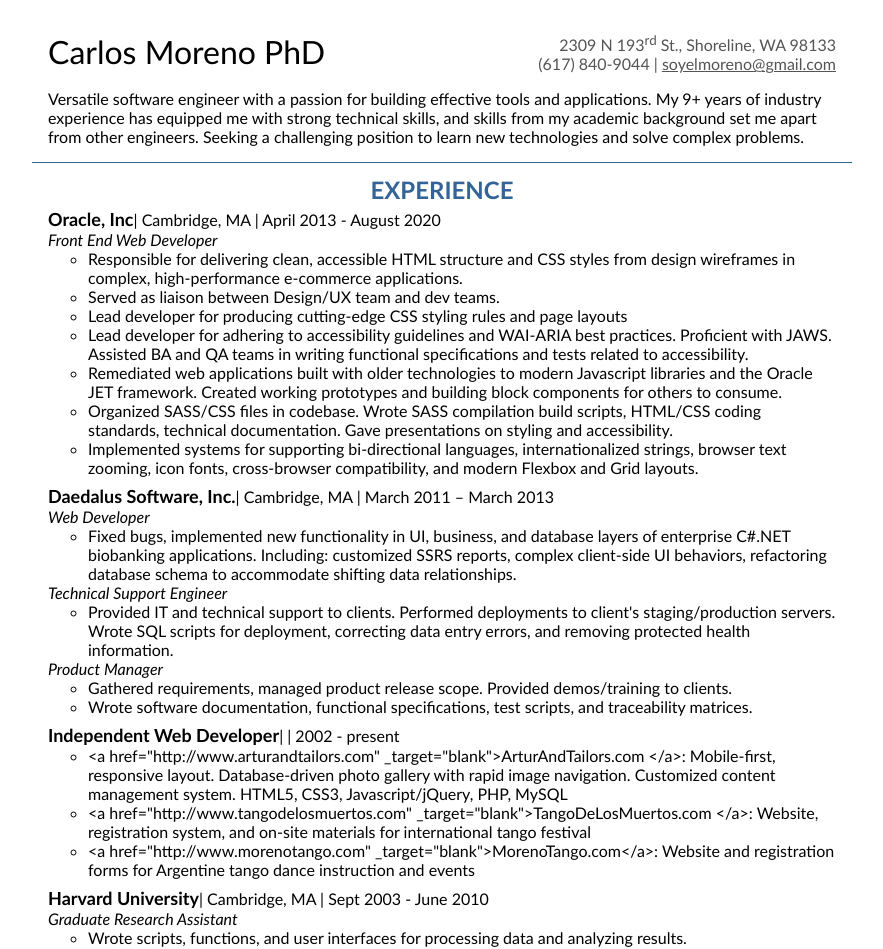
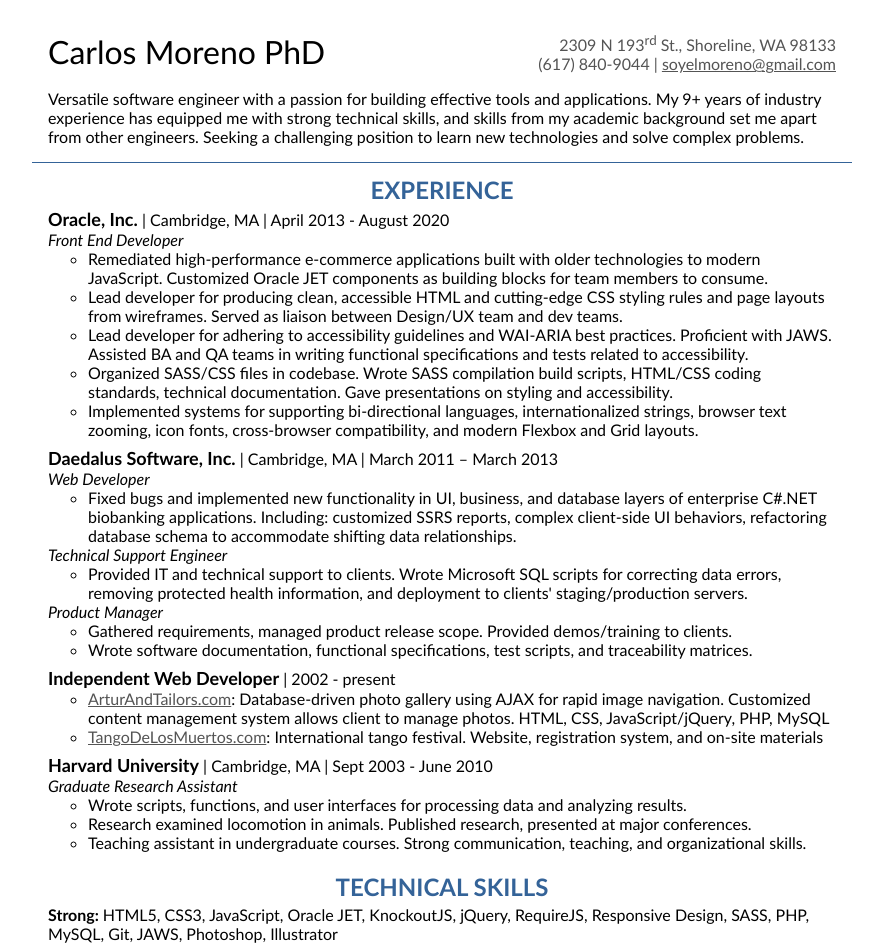
Before and after one commit to soyelmoreno/my-resume, a React (Vite) app: page / in a window 1280 px wide. Shown: the top 949 px of the page, without its empty margins (198-1081 px from the left). Built offline with nearby package versions, Linux system fonts and the light colour scheme.

Commit message:
- Fix extra pipe after job title with no city. - Add component SkillList to list skills - Increase font-size by 1 pixel for print version - Clean up job tasks

```diff
--- a/src/App.js
+++ b/src/App.js
@@ -24,7 +24,7 @@
       <h3>
         <span className="company">{job.company}</span>
         <span className="city-dates">
-          | {job.city} | {job.dates}
+          {job.city ? ' |' : ''} {job.city} | {job.dates}
         </span>
       </h3>
 
@@ -33,6 +33,23 @@
     </li>
   ));
   return <ul className="jobs">{jobItems}</ul>;
+}
+
+function SkillList(props) {
+  const strongItems = props.skills.strong.join(', ');
+  const familiarItems = props.skills.familiar.join(', ');
+  return (
+    <ul className="jobs">
+      <React.Fragment>
+        <li className="job">
+          <strong>Strong: </strong> {strongItems}
+        </li>
+        <li className="job">
+          <strong>Familiar:</strong> {familiarItems}
+        </li>
+      </React.Fragment>
+    </ul>
+  );
 }
 
 function RoleList(props) {
@@ -50,7 +67,23 @@
 
 function TaskList(props) {
   const tasks = props.tasks;
-  const taskItems = tasks.map((task) => <li key={task}>{task}</li>);
+  const taskItems = tasks.map((task) => {
+    if (typeof task === 'string') {
+      return <li key={task}>{task}</li>;
+    } else {
+      // `task` is an object
+      if (task.enabled) {
+        return (
+          <li key={task.itemtext}>
+            <a href={task.linkurl} target="_blank" rel="noopener noreferrer">
+              {task.linktext}
+            </a>
+            {task.itemtext}
+          </li>
+        );
+      }
+    }
+  });
   return <ul className="tasks">{taskItems}</ul>;
 }
 
@@ -70,17 +103,7 @@
 
       <section>
         <h2>Technical Skills</h2>
-        <ul className="jobs">
-          <li>
-            <strong>Strong:</strong> HTML5, CSS3, Responsive Design, SASS,
-            JavaScript, Oracle JET, Knockout, Require, jQuery, PHP, MySQL, Git,
-            SVN, VS Code, Bash, Wordpress, JAWS, Photoshop, Illustrator
-          </li>
-          <li>
-            <strong>Familiar:</strong> React, Node, AJAX, Java, C/C++, C#,
-            ASP.NET, SQL, SSRS, Python, MATLAB, LabVIEW, VBA, Assembly
-          </li>
-        </ul>
+        <SkillList skills={userObj.skills} />
       </section>
 
       <section>
--- a/src/style.css
+++ b/src/style.css
@@ -104,7 +104,7 @@
 
 @media print {
   html {
-    font-size: 14px;
+    font-size: 15px;
   }
   #root {
     /* border: 1px solid red; */
--- a/src/users.json
+++ b/src/users.json
@@ -17,21 +17,19 @@
       "tag": "sup"
     },
     "summary": "Versatile software engineer with a passion for building effective tools and applications. My 9+ years of industry experience has equipped me with strong technical skills, and skills from my academic background set me apart from other engineers. Seeking a challenging position to learn new technologies and solve complex problems.",
-    "jobsimple": "Front End Web Developer",
+    "jobsimple": "Front End Developer",
     "jobs": [
       {
-        "company": "Oracle, Inc",
+        "company": "Oracle, Inc.",
         "city": "Cambridge, MA",
         "dates": "April 2013 - August 2020",
         "roles": [
           {
-            "title": "Front End Web Developer",
+            "title": "Front End Developer",
             "tasks": [
-              "Responsible for delivering clean, accessible HTML structure and CSS styles from design wireframes in complex, high-performance e-commerce applications.",
-              "Served as liaison between Design/UX team and dev teams.",
-              "Lead developer for producing cutting-edge CSS styling rules and page layouts",
+              "Remediated high-performance e-commerce applications built with older technologies to modern JavaScript. Customized Oracle JET components as building blocks for team members to consume.",
+              "Lead developer for producing clean, accessible HTML and cutting-edge CSS styling rules and page layouts from wireframes. Served as liaison between Design/UX team and dev teams.",
               "Lead developer for adhering to accessibility guidelines and WAI-ARIA best practices. Proficient with JAWS. Assisted BA and QA teams in writing functional specifications and tests related to accessibility.",
-              "Remediated web applications built with older technologies to modern Javascript libraries and the Oracle JET framework. Created working prototypes and building block components for others to consume.",
               "Organized SASS/CSS files in codebase. Wrote SASS compilation build scripts, HTML/CSS coding standards, technical documentation. Gave presentations on styling and accessibility.",
               "Implemented systems for supporting bi-directional languages, internationalized strings, browser text zooming, icon fonts, cross-browser compatibility, and modern Flexbox and Grid layouts."
             ]
@@ -46,13 +44,13 @@
           {
             "title": "Web Developer",
             "tasks": [
-              "Fixed bugs, implemented new functionality in UI, business, and database layers of enterprise C#.NET biobanking applications. Including: customized SSRS reports, complex client-side UI behaviors, refactoring database schema to accommodate shifting data relationships."
+              "Fixed bugs and implemented new functionality in UI, business, and database layers of enterprise C#.NET biobanking applications. Including: customized SSRS reports, complex client-side UI behaviors, refactoring database schema to accommodate shifting data relationships."
             ]
           },
           {
             "title": "Technical Support Engineer",
             "tasks": [
-              "Provided IT and technical support to clients. Performed deployments to client's staging/production servers. Wrote SQL scripts for deployment, correcting data entry errors, and removing protected health information."
+              "Provided IT and technical support to clients. Wrote Microsoft SQL scripts for correcting data errors, removing protected health information, and deployment to clients' staging/production servers."
             ]
           },
           {
@@ -72,9 +70,24 @@
           {
             "title": null,
             "tasks": [
-              "<a href=\"http://www.arturandtailors.com\" _target=\"blank\">ArturAndTailors.com </a>: Mobile-first, responsive layout. Database-driven photo gallery with rapid image navigation. Customized content management system. HTML5, CSS3, Javascript/jQuery, PHP, MySQL",
-              "<a href=\"http://www.tangodelosmuertos.com\" _target=\"blank\">TangoDeLosMuertos.com </a>: Website, registration system, and on-site materials for international tango festival",
-              "<a href=\"http://www.morenotango.com\" _target=\"blank\">MorenoTango.com</a>: Website and registration forms for Argentine tango dance instruction and events"
+              {
+                "enabled": true,
+                "linkurl": "http://www.arturandtailors.com",
+                "linktext": "ArturAndTailors.com",
+                "itemtext": ": Database-driven photo gallery using AJAX for rapid image navigation. Customized content management system allows client to manage photos. HTML, CSS, JavaScript/jQuery, PHP, MySQL"
+              },
+              {
+                "enabled": true,
+                "linkurl": "http://www.tangodelosmuertos.com",
+                "linktext": "TangoDeLosMuertos.com",
+                "itemtext": ": International tango festival. Website, registration system, and on-site materials"
+              },
+              {
+                "enabled": false,
+                "linkurl": "http://www.morenotango.com",
+                "linktext": "MorenoTango.com",
+                "itemtext": ": Website and registration forms for Argentine tango dance instruction and events"
+              }
             ]
           }
         ]
@@ -88,13 +101,57 @@
             "title": "Graduate Research Assistant",
             "tasks": [
               "Wrote scripts, functions, and user interfaces for processing data and analyzing results.",
-              "Research examined turning locomotion in goats. Published research, presented at major conferences.",
-              "Teaching assistant in undergraduate biology courses. Strong communication, teaching, and organizational skills."
+              "Research examined locomotion in animals. Published research, presented at major conferences.",
+              "Teaching assistant in undergraduate courses. Strong communication, teaching, and organizational skills."
             ]
           }
         ]
       }
-    ]
+    ],
+    "skills": {
+      "strong": [
+        "HTML5",
+        "CSS3",
+        "JavaScript",
+        "Oracle JET",
+        "KnockoutJS",
+        "jQuery",
+        "RequireJS",
+        "Responsive Design",
+        "SASS",
+        "PHP",
+        "MySQL",
+        "Git",
+        "JAWS",
+        "Photoshop",
+        "Illustrator"
+      ],
+      "familiar": [
+        "ReactJS",
+        "NodeJS",
+        "REST",
+        "C#",
+        ".NET",
+        "Microsoft SQL",
+        "Java",
+        "Python"
+      ],
+      "other": [
+        "ES6",
+        "AJAX",
+        "LESS",
+        "Bootstrap",
+        "SVN",
+        "Bash",
+        "Wordpress",
+        "C/C++",
+        "SSRS",
+        "MATLAB",
+        "LabVIEW",
+        "VBA",
+        "Assembly"
+      ]
+    }
   },
 
   "superuser": {
```
